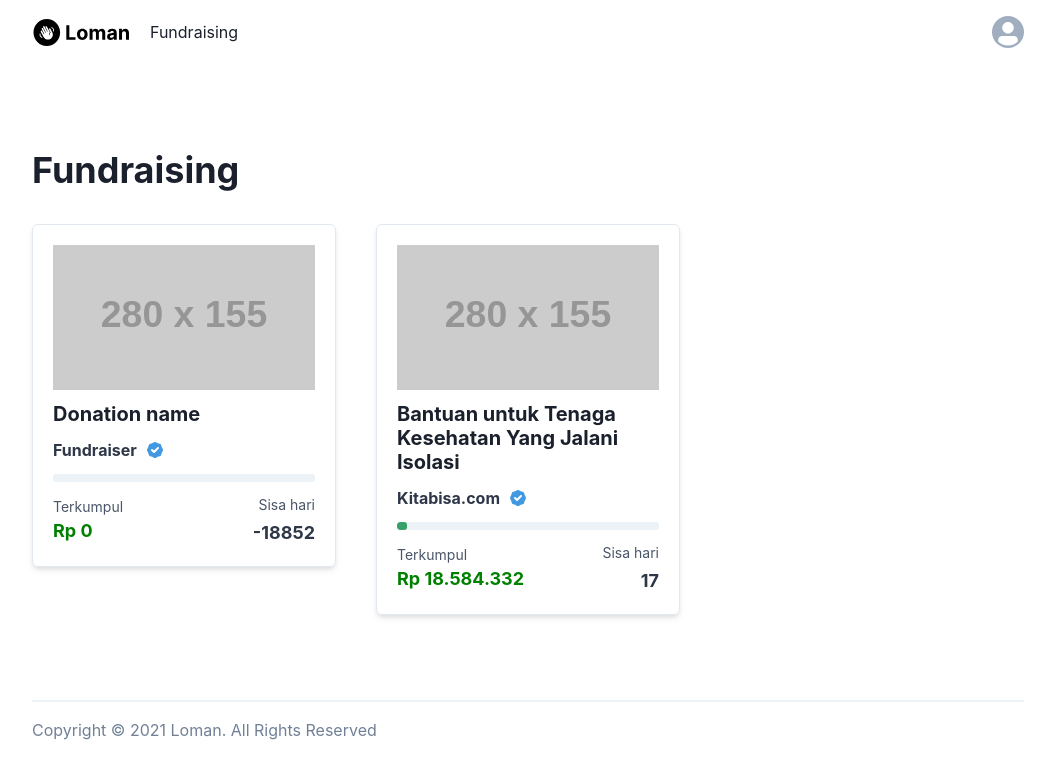
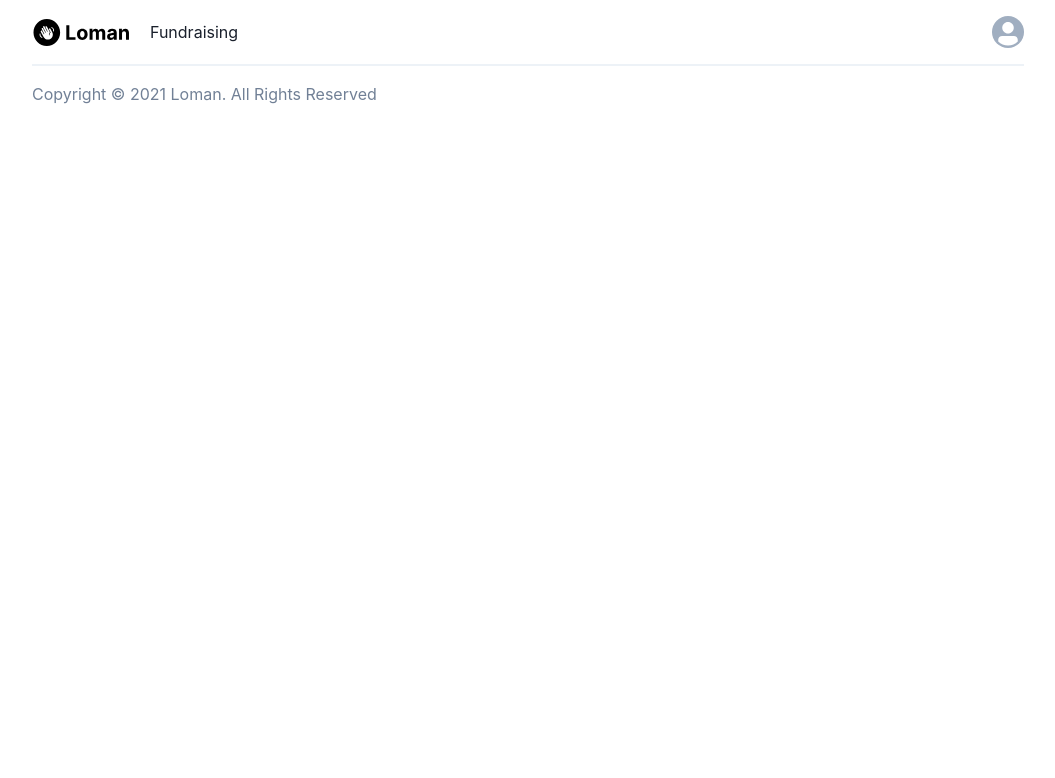
Before and after one commit to rtx-compfest/loman-frontend, a Next.js app: page / in a window 1280 px wide. Shown: the top 778 px of the page, without its empty margins (112-1167 px from the left). Built offline with nearby package versions, Linux system fonts and the light colour scheme.

Commit message:
Update homepage

```diff
--- a/pages/index.js
+++ b/pages/index.js
@@ -1,45 +1,27 @@
-import Head from 'next/head'
-import {Container, Grid, Heading} from '@chakra-ui/react'
+import {Layout} from '@components/Layout'
 
-import {NavUser} from '@components/Nav'
-import {DonationCard} from '@components/Card'
-import Footer from '@components/Footer'
-
-const donation = {
-  name: 'Bantuan untuk Tenaga Kesehatan Yang Jalani Isolasi',
-  target_amount: 500000000,
-  amount: 18584332,
-  deadline: '2021-08-31',
-  fundraiser: 'Kitabisa.com',
-}
+// const donation = {
+//   name: 'Bantuan untuk Tenaga Kesehatan Yang Jalani Isolasi',
+//   target_amount: 500000000,
+//   amount: 18584332,
+//   deadline: '2021-08-31',
+//   fundraiser: 'Kitabisa.com',
+// }
 
 export default function Home() {
   return (
-    <Container maxWidth="container.lg">
-      <Head>
-        <title>Loman</title>
-        <meta name="description" content="Generated by create next app" />
-        <link rel="icon" href="/favicon.ico" />
-      </Head>
-
-      <header>
-        <NavUser />
-      </header>
-
-      <Grid as="main" marginBlock="85px" gap="8">
-        <Heading size="xl">Fundraising</Heading>
-        <Grid
-          templateColumns="repeat(auto-fill, minmax(280px, 1fr))"
-          gap="10"
-        >
-          <DonationCard />
-          <DonationCard {...donation} />
-        </Grid>
-      </Grid>
-
-      <footer>
-        <Footer />
-      </footer>
-    </Container>
+    <Layout>
+      {/*Use the dashboard component and prepare the props*/}
+      {/*<Grid as="main" marginBlock="85px" gap="8">*/}
+      {/*  <Heading size="xl">Fundraising</Heading>*/}
+      {/*  <Grid*/}
+      {/*    templateColumns="repeat(auto-fill, minmax(280px, 1fr))"*/}
+      {/*    gap="10"*/}
+      {/*  >*/}
+      {/*    <DonationCard/>*/}
+      {/*    <DonationCard {...donation} />*/}
+      {/*  </Grid>*/}
+      {/*</Grid>*/}
+    </Layout>
   )
 }
```
